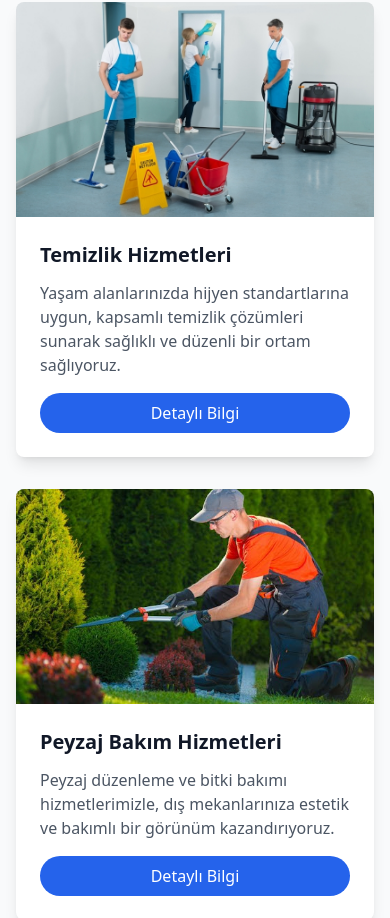
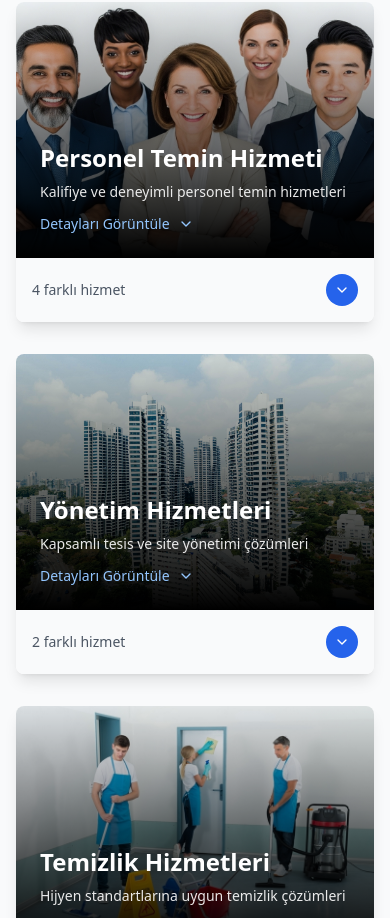
Before and after one commit to bur10/abi-website, a React (Vite) app: page / in a window 390 px wide. Shown: the part 1158-2076 px from the top of the page. Built offline with nearby package versions, Linux system fonts and the light colour scheme.

Commit message:
Add: New personnel service image and enhance ServicesSection with expanded view and fade-in animation

```diff
--- a/src/App.css
+++ b/src/App.css
@@ -61,3 +61,20 @@
   align-items: stretch;
   /* Ensures both columns are the same height */
 }
+
+/* Fade-in animation for services section */
+@keyframes fadeIn {
+  from {
+    opacity: 0;
+    transform: translateY(20px);
+  }
+
+  to {
+    opacity: 1;
+    transform: translateY(0);
+  }
+}
+
+.animate-fadeIn {
+  animation: fadeIn 0.5s ease-out forwards;
+}
--- a/src/components/ServicesSection.jsx
+++ b/src/components/ServicesSection.jsx
@@ -1,32 +1,132 @@
-import React from 'react';
+import React, { useState } from 'react';
+import { ChevronDown, ChevronUp, X, ArrowLeft } from 'lucide-react';
 
-// Individual Service Card Component
-const ServiceCard = ({ image, title, description }) => {
+// Individual Service Item Component for subtitles
+const ServiceItem = ({ title, description, index }) => {
     return (
-        <div className="flex flex-col bg-white rounded-lg shadow-lg overflow-hidden transition-transform duration-300 hover:scale-105 h-full">
-            {/* Image Container with fixed aspect ratio */}
-            <div className="relative pt-[60%]">
+        <div className="bg-white rounded-lg p-6 shadow-md hover:shadow-lg transition-all duration-300 transform hover:-translate-y-1 h-full flex flex-col">
+            <div className="flex items-start space-x-4 flex-grow">
+                <div className="flex-shrink-0 w-8 h-8 bg-blue-600 text-white rounded-full flex items-center justify-center font-semibold">
+                    {index + 1}
+                </div>
+                <div className="flex-grow flex flex-col h-full">
+                    <h4 className="text-xl font-semibold text-gray-800 mb-3">{title}</h4>
+                    <p className="text-gray-600 leading-relaxed flex-grow mb-4">{description}</p>
+                    <a
+                        href={`https://wa.me/905324590096?text=${encodeURIComponent(`${title} Hizmeti hakkında bilgi almak istiyorum`)}`}
+                        className="inline-block px-4 py-2 bg-blue-600 text-white rounded-full hover:bg-blue-700 transition-colors duration-300 text-sm font-medium self-start"
+                        target="_blank"
+                        rel="noopener noreferrer"
+                    >
+                        Bu Hizmet İçin İletişime Geç
+                    </a>
+                </div>
+            </div>
+        </div>
+    );
+};
+
+// Expanded Service View Component
+const ExpandedServiceView = ({ category, onClose }) => {
+    return (
+        <div className="w-full">
+            {/* Header */}
+            <div className="bg-gradient-to-r from-blue-600 to-blue-800 text-white p-8 rounded-t-lg">
+                <div className="flex items-center justify-between">
+                    <div className="flex items-center space-x-4">
+                        <button
+                            onClick={onClose}
+                            className="p-2 hover:bg-white hover:bg-opacity-20 rounded-full transition-colors"
+                        >
+                            <ArrowLeft className="w-6 h-6" />
+                        </button>
+                        <div>
+                            <h2 className="text-3xl font-bold mb-2">{category.title}</h2>
+                            <p className="text-blue-100 text-lg">{category.description}</p>
+                        </div>
+                    </div>
+                    <div className="hidden md:block">
                         <img
-                    src={image}
-                    alt={title}
-                    className="absolute top-0 left-0 w-full h-full object-cover"
+                            src={category.image}
+                            alt={category.title}
+                            className="w-24 h-24 rounded-lg object-cover border-4 border-white border-opacity-30"
                         />
                     </div>
+                </div>
+            </div>
 
-            {/* Content */}
-            <div className="p-6 flex flex-col flex-grow">
-                <h3 className="text-xl font-bold text-gray-900 mb-3">{title}</h3>
-                <p className="text-gray-600 flex-grow">{description}</p>
+            {/* Services Grid */}
+            <div className="bg-gray-50 p-8 rounded-b-lg">
+                <div className="grid grid-cols-1 md:grid-cols-2 gap-6">
+                    {category.services.map((service, index) => (
+                        <ServiceItem
+                            key={index}
+                            title={service.title}
+                            description={service.description}
+                            index={index}
+                        />
+                    ))}
+                </div>
 
-                {/* Learn More Button */}
+                {/* Contact CTA */}
+                <div className="mt-8 bg-white p-6 rounded-lg shadow-md text-center">
+                    <h3 className="text-xl font-semibold text-gray-800 mb-2">
+                        {category.title} hakkında daha fazla bilgi almak ister misiniz?
+                    </h3>
+                    <p className="text-gray-600 mb-4">
+                        Uzman ekibimiz size özel çözümler sunmak için hazır.
+                    </p>
                     <a
-                    href='https://wa.me/905324590096'
-                    className="mt-4 px-4 py-2 bg-blue-600 text-white rounded-full hover:bg-blue-700 transition-colors duration-300 inline-block text-center"
-                    target="_blank"  // Opens in new tab
-                    rel="noopener noreferrer"  // Security best practice for external links
+                        href={`https://wa.me/905324590096?text=${encodeURIComponent(`${category.title} hakkında detaylı bilgi almak istiyorum`)}`}
+                        className="px-8 py-3 bg-blue-600 text-white rounded-full hover:bg-blue-700 transition-colors duration-300 inline-block font-medium"
+                        target="_blank"
+                        rel="noopener noreferrer"
                     >
-                    Detaylı Bilgi
+                        WhatsApp ile Hemen İletişime Geç
                     </a>
+                </div>
+            </div>
+        </div>
+    );
+};
+
+// Service Category Card Component
+const ServiceCategoryCard = ({ category, onExpand }) => {
+    return (
+        <div
+            className="bg-white rounded-lg shadow-lg overflow-hidden transition-all duration-300 hover:shadow-xl hover:scale-105 cursor-pointer group"
+            onClick={() => onExpand(category)}
+        >
+            {/* Image Container */}
+            <div className="relative h-64 overflow-hidden">
+                <img
+                    src={category.image}
+                    alt={category.title}
+                    className="w-full h-full object-cover group-hover:scale-110 transition-transform duration-500"
+                />
+                <div className="absolute inset-0 bg-gradient-to-t from-black via-black/50 to-transparent"></div>
+
+                {/* Overlay Content */}
+                <div className="absolute bottom-0 left-0 right-0 p-6 text-white">
+                    <h3 className="text-2xl font-bold mb-2">{category.title}</h3>
+                    <p className="text-white/90 text-sm mb-3">{category.description}</p>
+                    <div className="flex items-center space-x-2 text-blue-300">
+                        <span className="text-sm font-medium">Detayları Görüntüle</span>
+                        <ChevronDown className="w-4 h-4 group-hover:translate-x-1 transition-transform" />
+                    </div>
+                </div>
+            </div>
+
+            {/* Service Count Badge */}
+            <div className="p-4 bg-gray-50">
+                <div className="flex items-center justify-between">
+                    <span className="text-gray-600 text-sm">
+                        {category.services.length} farklı hizmet
+                    </span>
+                    <div className="w-8 h-8 bg-blue-600 text-white rounded-full flex items-center justify-center">
+                        <ChevronDown className="w-4 h-4" />
+                    </div>
+                </div>
             </div>
         </div>
     );
@@ -34,31 +134,77 @@ const ServiceCard = ({ image, title, description }) => {
 
 // Services Section Component
 const ServicesSection = () => {
-    // Sample services data - replace with your actual services
-    const services = [
+    const [expandedCategory, setExpandedCategory] = useState(null);
+
+    const handleExpand = (category) => {
+        setExpandedCategory(category);
+    };
+
+    const handleClose = () => {
+        setExpandedCategory(null);
+    };
+
+    // Main service categories data
+    const serviceCategories = [
         {
             id: 1,
-            image: "./images/temizlik-hizmetleri.jpg",
-            title: "Temizlik Hizmetleri",
-            description: "Yaşam alanlarınızda hijyen standartlarına uygun, kapsamlı temizlik çözümleri sunarak sağlıklı ve düzenli bir ortam sağlıyoruz."
+            image: "./images/personel-temin-hizmeti.png",
+            title: "Personel Temin Hizmeti",
+            description: "Kalifiye ve deneyimli personel temin hizmetleri",
+            services: [
+                {
+                    title: "Danışma Personeli",
+                    description: "Danışma personeli temin hizmetimizle, ziyaretçilerin karşılanması, yönlendirilmesi ve bilgilendirilmesini profesyonelce sağlıyoruz. Güler yüzlü ve deneyimli personelimizle 7/24 hizmet sunuyoruz."
+                },
+                {
+                    title: "Temizlik Personeli",
+                    description: "Deneyimli ve eğitimli temizlik personeli ile hijyen standartlarınızı koruyoruz. Günlük, haftalık ve aylık temizlik personeli temini."
+                },
+                {
+                    title: "Resepsiyon Görevlisi",
+                    description: "Resepsiyon görevlisi temin hizmetimizle, misafir karşılama, telefon yanıtlama ve yönlendirme işlemlerini profesyonel şekilde yürütüyoruz. Deneyimli ve güler yüzlü personelimizle kurumsal imajınızı en iyi şekilde yansıtıyoruz."
+                },
+                {
+                    title: "Şoför Temini",
+                    description: "Şoför temin hizmetimizle, personel ve misafir taşıma ihtiyaçlarınızı güvenli ve konforlu şekilde karşılıyoruz. Deneyimli ve profesyonel şoförlerimizle zamanında ve sorunsuz ulaşım sağlıyoruz."
+                }
+            ]
         },
         {
             id: 2,
-            image: "./images/peyzaj-hizmetleri.jpg",
-            title: "Peyzaj Bakım Hizmetleri",
-            description: "Peyzaj düzenleme ve bitki bakımı hizmetlerimizle, dış mekanlarınıza estetik ve bakımlı bir görünüm kazandırıyoruz."
+            image: "./images/site-apartman-hizmetleri.jpg",
+            title: "Yönetim Hizmetleri",
+            description: "Kapsamlı tesis ve site yönetimi çözümleri",
+            services: [
+                {
+                    title: "Site Yönetimi",
+                    description: "Site ve apartman yönetiminde mali, idari ve teknik süreçlerin profesyonel yönetimi. Kapsamlı yönetim hizmetleri ile yaşam kalitenizi artırıyoruz."
+                },
+                {
+                    title: "Tesis Yönetimi",
+                    description: "Tesislerinizin temizlik, bakım, güvenlik ve teknik işletim süreçlerini profesyonelce yönetiyoruz. Verimli ve sürdürülebilir çözümlerle tesislerinizi en iyi şekilde işletiyoruz."
+                }
+            ]
         },
         {
             id: 3,
-            image: "./images/havuz-hizmetleri.jpg",
-            title: "Havuz Bakım Hizmetleri",
-            description: "Havuzlarınızın temiz, güvenli ve her daim kullanıma hazır olması için profesyonel bakım ve su kalitesi kontrol hizmetleri sunuyoruz."
+            image: "./images/temizlik-hizmetleri.jpg",
+            title: "Temizlik Hizmetleri",
+            description: "Hijyen standartlarına uygun temizlik çözümleri",
+            services: [
+                {
+                    title: "İnşaat Sonrası Temizlik",
+                    description: "İnşaat ve tadilat sonrası oluşan kaba ve ince temizlik ihtiyaçlarınızı titizlikle karşılıyoruz. Yaşam ve çalışma alanlarınızı hızlıca kullanıma hazır hale getiriyoruz."
                 },
                 {
-            id: 4,
-            image: "./images/site-apartman-hizmetleri.jpg",
-            title: "Site Apartman ve Tesis Yönetimi",
-            description: "Site, apartman ve tesis yönetiminde; mali, idari ve teknik süreçleri kapsayan bütüncül çözümlerle güvenli, konforlu yaşam alanları oluşturuyoruz."
+                    title: "Fabrika Temizliği",
+                    description: "Fabrika ve üretim alanlarınızda hijyen, güvenlik ve verimlilik odaklı profesyonel temizlik hizmeti sunuyoruz. Ağır kir ve endüstriyel atıklara özel çözümlerle çalışıyoruz."
+                },
+                {
+                    title: "Koltuk Temizliği",
+                    description: "Ev, ofis ve ortak alanlardaki koltuklarınızı hijyenik ve özenli bir şekilde temizliyoruz. Leke ve kötü kokulara karşı etkili, kumaş dostu temizlik çözümleri sunuyoruz."
+                }
+            ]
         }
     ];
 
@@ -75,17 +221,27 @@ const ServicesSection = () => {
                     </p>
                 </div>
 
-                {/* Services Grid */}
-                <div className="grid grid-cols-1 sm:grid-cols-2 lg:grid-cols-4 gap-8">
-                    {services.map((service) => (
-                        <ServiceCard
-                            key={service.id}
-                            image={service.image}
-                            title={service.title}
-                            description={service.description}
+                {/* Content Area */}
+                {expandedCategory ? (
+                    // Expanded Service View
+                    <div className="animate-fadeIn">
+                        <ExpandedServiceView
+                            category={expandedCategory}
+                            onClose={handleClose}
+                        />
+                    </div>
+                ) : (
+                    // Services Grid
+                    <div className="grid grid-cols-1 md:grid-cols-2 lg:grid-cols-3 gap-8 animate-fadeIn">
+                        {serviceCategories.map((category) => (
+                            <ServiceCategoryCard
+                                key={category.id}
+                                category={category}
+                                onExpand={handleExpand}
                             />
                         ))}
                     </div>
+                )}
             </div>
         </section>
     );
```
Also changed, not shown: public/images/personel-temin-hizmeti.png (added). Lines whose indentation alone changed are shown as unchanged.
